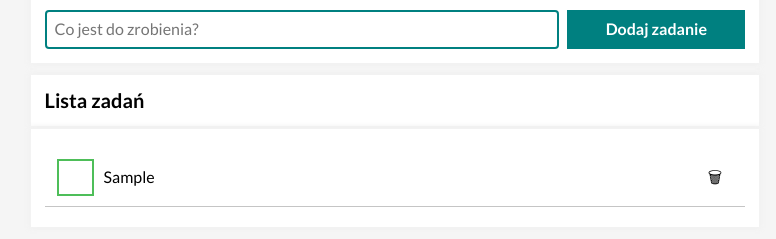
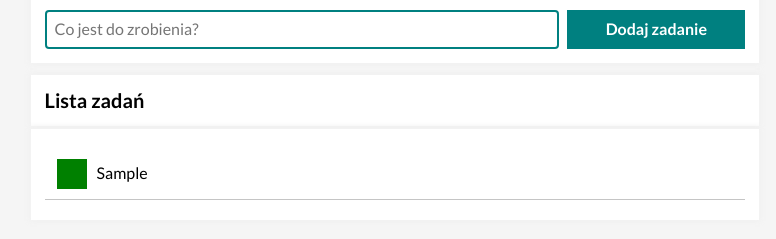
Before and after one commit to KarolCiesluk/toDoList, a plain HTML site: page index.html in a window 1280 px wide. Both pictures are taken after typing "Sample" into the empty fields and a click on the button "Dodaj zadanie". Shown: the part 163-402 px from the top of the page, without its empty margins (245-1021 px from the left). Drawn offline with nearby package versions, Linux system fonts and the light colour scheme.

Commit message:
redesigned taskList buttons

```diff
--- a/js/script.js
+++ b/js/script.js
@@ -50,7 +50,7 @@
     for (const task of tasks) {
       htmlString += `
             <div class="taskList__item">
-            <button class="taskList__button taskList__button--done js-done">${task.done ? "✔️" : ""}</button>
+            <button class="taskList__button js-done">${task.done ? "&check;" : ""}</button>
             <li class="taskList__content"
             ${task.done ? " style=\"text-decoration: line-through\"" : ""}
             >
--- a/styles/taskList.css
+++ b/styles/taskList.css
@@ -31,31 +31,31 @@
 }
 
 .taskList__button {
-    flex-basis: 37px;
-    height: 37px;
-    background-color: transparent;
+    flex-basis: 30px;
+    height: 30px;
+    background-color: green;
     flex-shrink: 0;
     border: none;
+    color: white;
 }
 
 .taskList__button:hover {
-    background-color: #d5ffda;
+    background-color: #00b300;
     cursor: pointer;
 }
 
 .taskList__button:focus {
     outline: none;
-    background-color: #d5ffda;
+    background-color: #00b300;
 }
 
-.taskList__button--done {
-    border: 2px solid #4EBE59;
+.taskList__button--remove {
+    background-color: transparent;
 }
-
 .taskList__button--remove:hover {
-    background-color: rgb(255, 206, 206);
+    background-color: #ff8080;
 }
 
 .taskList__button--remove:focus {
-    background-color: rgb(255, 206, 206);
+    background-color: #ff8080;
 }
```
